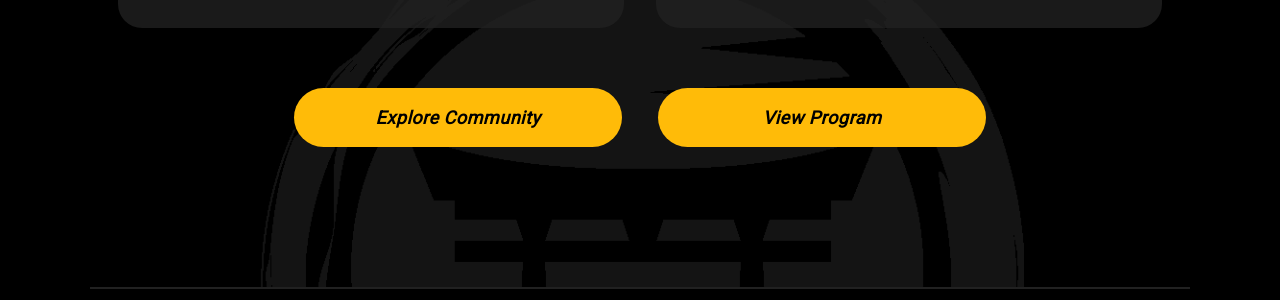
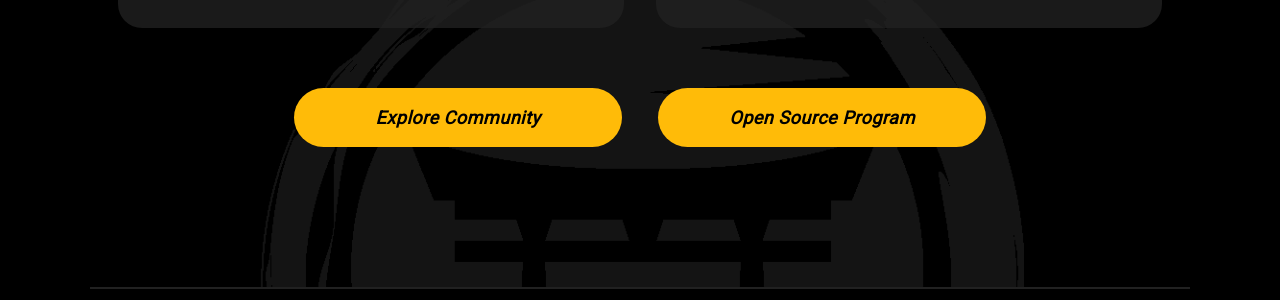
Before and after one commit to mindset-dojo/mindset-dojo.github.io, a Jekyll site: the page built from index.md, in a window 1280 px wide and 900 px high, scrolled down 1083 px. Shown: the part 424-724 px from the top of the window. Built offline with Jekyll 4.4.1, drawn with Linux system fonts in a browser that asks for light colours; some web fonts are replaced.

Commit message:
Change button label from "View Program" to "Open Source Program" in index.md.

```diff
--- a/index.md
+++ b/index.md
@@ -34,5 +34,5 @@ css_id: home
 </section>
 <div class="md-cta-group">
     <a href="./community">Explore Community</a>
-    <a href="./program">View Program</a>
+    <a href="./program">Open Source Program</a>
 </div>
```
